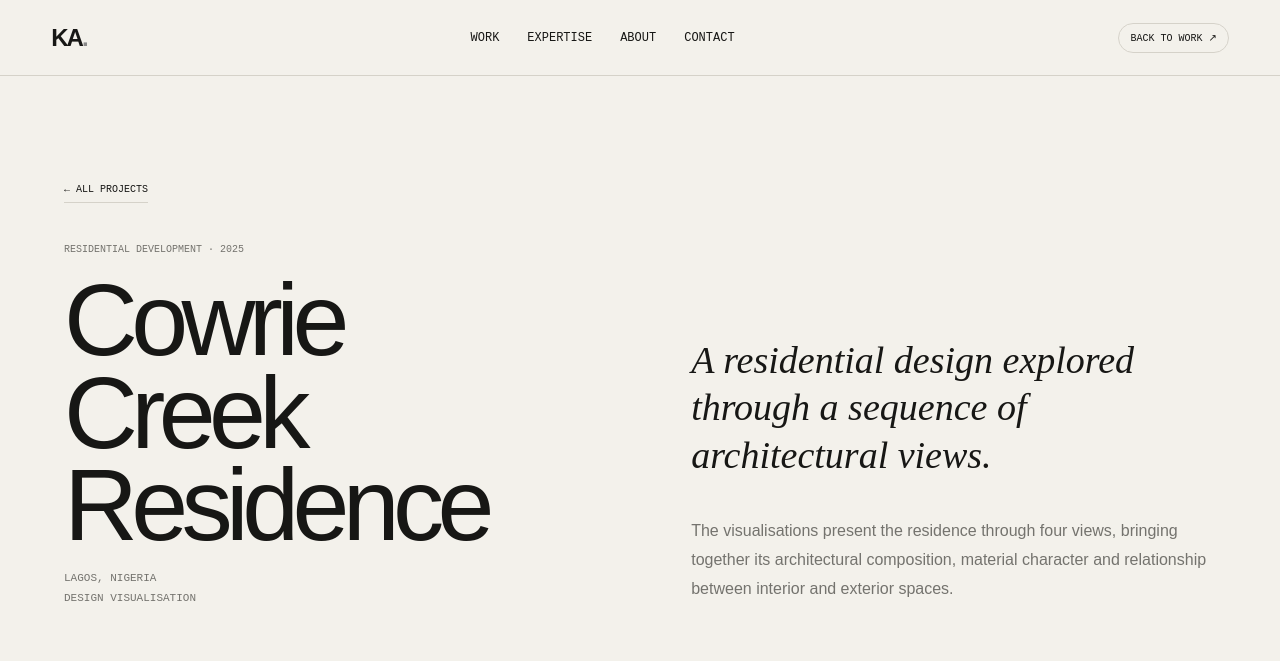
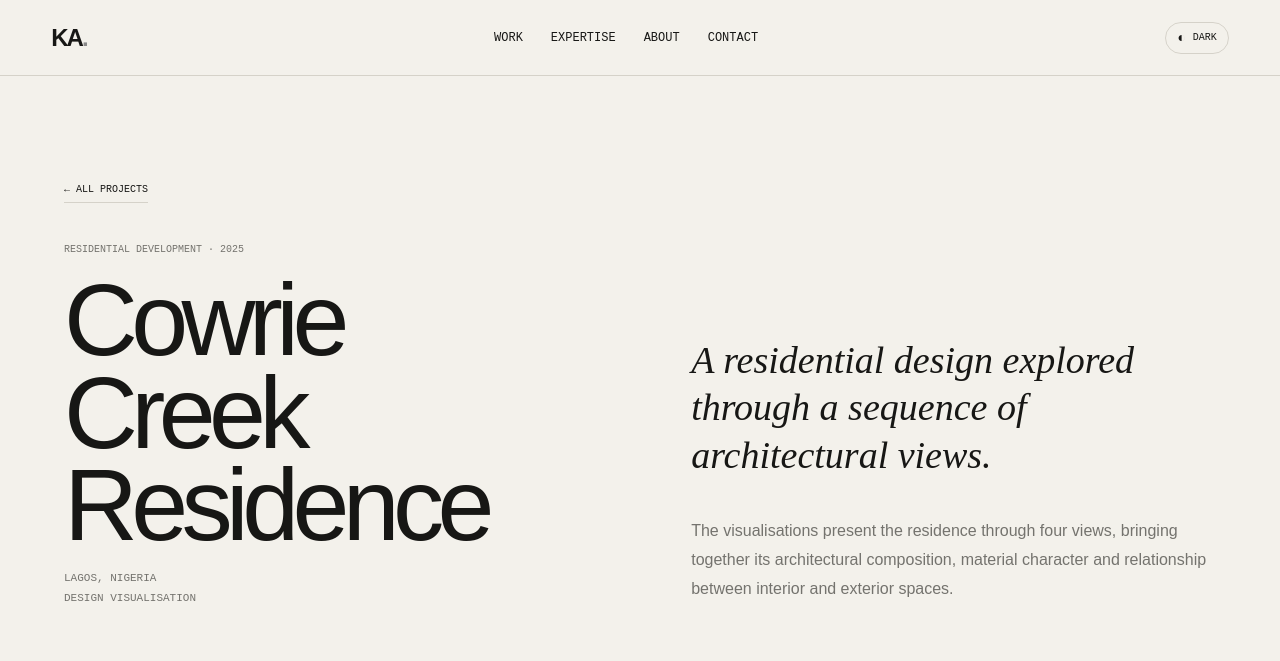
Before and after one commit to adetunjikunlere01-ops/kunlere-adetunji-portfolio-v2, a plain HTML site: page projects/project-cc/index.html in a window 1280 px wide. Shown: the top 661 px of the page. Drawn offline with Linux system fonts and the light colour scheme.

Commit message:
Sync project-cc page colour mode with site theme

```diff
--- a/projects/project-cc/index.html
+++ b/projects/project-cc/index.html
@@ -8,6 +8,7 @@
 <meta name="robots" content="index,follow,max-image-preview:large">
 <link rel="canonical" href="https://kunlere-portfolio.vercel.app/projects/project-cc/">
 <meta name="theme-color" content="#f3f1eb">
+<script>try{if(localStorage.getItem('ka-theme')==='dark')document.documentElement.dataset.theme='dark';}catch(e){}</script>
 <meta property="og:type" content="article">
 <meta property="og:site_name" content="Kunlere Adetunji — Architecture Portfolio">
 <meta property="og:title" content="Cowrie Creek Residence | Kunlere Adetunji">
@@ -75,7 +76,7 @@
 <header class="site-header">
 <a class="wordmark" href="/#top">KA<span>.</span></a>
 <nav aria-label="Main navigation"><a href="/#work">Work</a><a href="/#expertise">Expertise</a><a href="/#about">About</a><a href="/#contact">Contact</a></nav>
-<a class="theme-toggle" href="/#work">Back to work ↗</a>
+<button class="theme-toggle" id="theme-toggle" type="button" aria-label="Toggle colour mode"><span class="theme-icon">◐</span><span class="theme-label">Dark</span></button>
 </header>
 <main class="project-page">
 <a class="project-page-back" href="/#work">← All projects</a>
@@ -90,5 +91,30 @@
 <figure><img src="../../assets/cowrie-creek/cowrie-creek-04.jpg" alt="Cowrie Creek Residence — architectural project view 4" loading="lazy" decoding="async"></figure></div>
 </main>
 <footer><span>© Kunlere Adetunji O.</span><span>Architecture Portfolio · <a href="/#about">About</a> · <a href="/#contact">Contact</a></span></footer>
+<script>
+(function(){
+  const toggle=document.getElementById('theme-toggle');
+  if(!toggle)return;
+  function updateThemeLabel(){
+    const dark=document.documentElement.dataset.theme==='dark';
+    toggle.querySelector('.theme-label').textContent=dark?'Light':'Dark';
+    toggle.querySelector('.theme-icon').textContent=dark?'☼':'◐';
+    toggle.setAttribute('aria-label',dark?'Switch to light mode':'Switch to dark mode');
+  }
+  toggle.addEventListener('click',function(){
+    const dark=document.documentElement.dataset.theme==='dark';
+    document.documentElement.dataset.theme=dark?'light':'dark';
+    try{localStorage.setItem('ka-theme',dark?'light':'dark');}catch(e){}
+    updateThemeLabel();
+  });
+  window.addEventListener('storage',function(event){
+    if(event.key==='ka-theme'){
+      document.documentElement.dataset.theme=event.newValue==='dark'?'dark':'light';
+      updateThemeLabel();
+    }
+  });
+  updateThemeLabel();
+})();
+</script>
 </body>
 </html>
```
